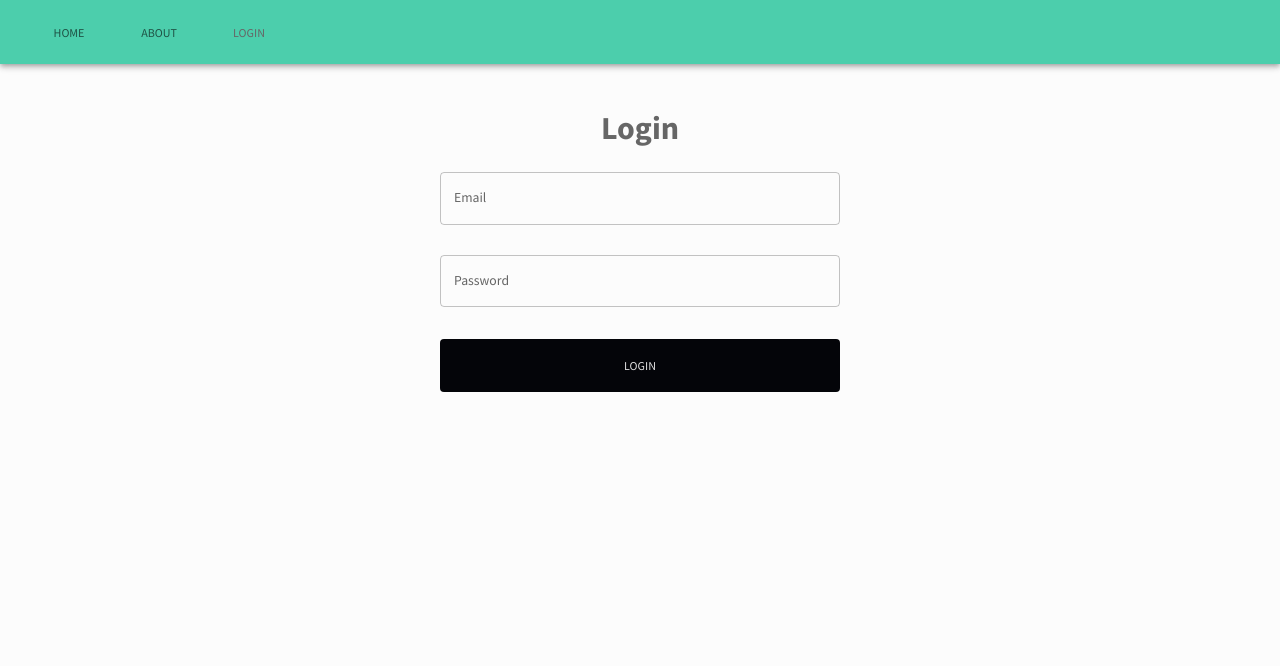
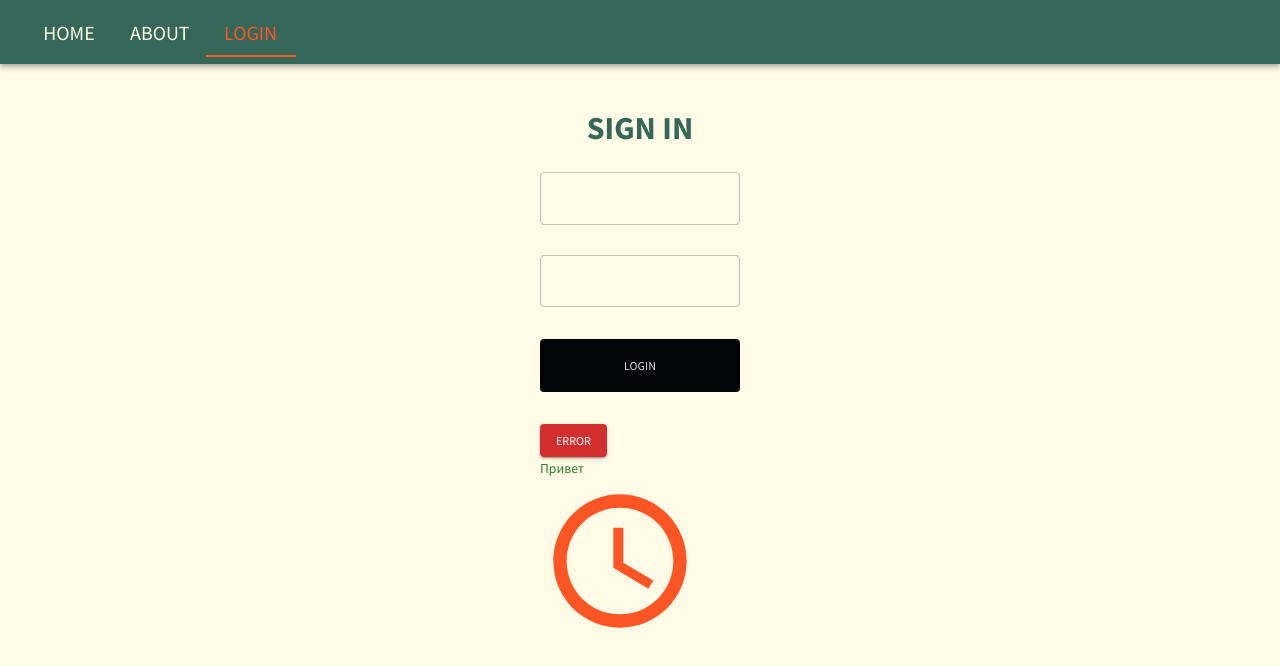
Before and after one commit to vitlyc/labaratory, a React (Create React App) app: page /login in a window 1280 px wide. Shown: the top 666 px of the page. Built offline with nearby package versions, Linux system fonts and the light colour scheme.

Commit message:
refac theme

```diff
--- a/src/App.tsx
+++ b/src/App.tsx
@@ -2,7 +2,7 @@ import { Routes, Route } from "react-router-dom"
 import { CssBaseline, ThemeProvider } from "@mui/material"
 import { ColorModeContext, useMode } from "./theme"
 import Navbar from "./components/Navbar/Navbar"
-// import Table from "./components/Table/Table"
+import Table from "./components/Table/Table"
 import About from "./components/About/About"
 import LoginPage from "./components/Login/Login2"
 import { Header } from "./components/Header/Header"
@@ -17,13 +17,11 @@ export const App = () => {
         <div className="app">
           {/* <Navbar /> */}
           <Header />
-          <main>
-            <Routes>
-              <Route path="/" element={<Header />} />
-              <Route path="/login" element={<LoginPage />} />
-              <Route path="/about" element={<About />} />
-            </Routes>
-          </main>
+          <Routes>
+            <Route path="/" element={<Table />} />
+            <Route path="/login" element={<LoginPage />} />
+            <Route path="/about" element={<About />} />
+          </Routes>
         </div>
       </ThemeProvider>
     </ColorModeContext.Provider>
--- a/src/components/Header/Header.tsx
+++ b/src/components/Header/Header.tsx
@@ -1,15 +1,12 @@
-import React, { useState } from "react"
-import { Link } from "react-router-dom"
+import React from "react"
 import AppBar from "@mui/material/AppBar"
 import Toolbar from "@mui/material/Toolbar"
-import Typography from "@mui/material/Typography"
-import Button from "@mui/material/Button"
 import NavTabs from "../NavTabs/NavTabs"
 
 export const Header = (): JSX.Element => {
   return (
     <>
-      <AppBar position="sticky" color="secondary" enableColorOnDark>
+      <AppBar position="sticky" enableColorOnDark>
         <Toolbar>
           <NavTabs />
         </Toolbar>
--- a/src/components/Login/Login2.tsx
+++ b/src/components/Login/Login2.tsx
@@ -7,9 +7,12 @@ import {
   Button,
   AppBar,
   Toolbar,
+  IconButton,
 } from "@mui/material"
 import Form from "../Form/Form"
 import { tokens } from "../../theme"
+import AccessTimeIcon from "@mui/icons-material/AccessTime"
+import AccessTimeOutlinedIcon from "@mui/icons-material/AccessTimeOutlined"
 
 const LoginPage = (): JSX.Element => {
   const theme = useTheme()
@@ -24,10 +27,17 @@ const LoginPage = (): JSX.Element => {
         textAlign="center"
         sx={{ padding: "0 0 20px" }}
       >
-        Login
+        SIGN IN
+      </Typography>
+      <Form />
+      <Button variant="contained" color="error">
+        Error
+      </Button>
+      <Typography variant="subtitle1" color="success.main">
+        Привет
       </Typography>
 
-      <Form />
+      <AccessTimeOutlinedIcon sx={{ fontSize: "160px" }} color="secondary" />
     </Box>
   )
 }
--- a/src/components/NavTabs/NavTabs.tsx
+++ b/src/components/NavTabs/NavTabs.tsx
@@ -2,6 +2,7 @@ import React, { useState, useEffect } from "react"
 import { Link, useLocation } from "react-router-dom"
 import Tabs from "@mui/material/Tabs"
 import Tab from "@mui/material/Tab"
+import { Box, Button, Typography, Slider } from "@mui/material"
 
 type PathToValueMap = { [key: string]: number }
 
@@ -20,17 +21,33 @@ const NavTabs = () => {
   }, [pathname, value])
 
   return (
+    <Box>
       <Tabs
         value={value}
         onChange={onChangeTab}
-      aria-label=""
         indicatorColor="secondary"
-      component="nav"
+        textColor="secondary"
       >
-      <Tab label="Home" component={Link} to="/" />
-      <Tab label="About" component={Link} to="/about" />
-      <Tab label="Login" component={Link} to="/login" />
+        <Tab
+          label="Home"
+          component={Link}
+          to="/"
+          sx={{ fontSize: "20px", color: "#FFFBE6" }}
+        />
+        <Tab
+          label="About"
+          component={Link}
+          to="/about"
+          sx={{ fontSize: "20px", color: "#FFFBE6" }}
+        />
+        <Tab
+          label="Login"
+          component={Link}
+          to="/login"
+          sx={{ fontSize: "20px", color: "#FFFBE6" }}
+        />
       </Tabs>
+    </Box>
   )
 }
 
--- /dev/null
+++ b/src/components/custom/ColoredTab.tsx
@@ -0,0 +1,18 @@
+import { styled } from "@mui/material/styles"
+import Tab, { TabProps } from "@mui/material/Tab"
+
+interface ColoredTabProps extends TabProps {
+  userColor?: string
+}
+
+const ColoredTab = styled(Tab)<ColoredTabProps>(({ theme, userColor }) => ({
+  "&.Mui-selected": {
+    color: userColor || theme.palette.secondary.main,
+    backgroundColor: userColor || theme.palette.secondary.main,
+    "&:hover": {
+      backgroundColor: userColor || theme.palette.secondary.main,
+    },
+  },
+}))
+
+export default ColoredTab
--- a/src/index.css
+++ b/src/index.css
@@ -1,5 +1,4 @@
-@import url("https://fonts.googleapis.com/css2?family=Source+Sans+Pro:wght@400;600;700&display=swap");
-
+@import url('https://fonts.googleapis.com/css2?family=Source+Sans+Pro:wght@300;400;600;700&display=swap');
 :root {
   --footer-height: 60px;
   --navbar-height: 4rem;
@@ -21,3 +20,11 @@ body {
   justify-content: center;
 
 }
+
+.tab {
+  font-size: 24px;
+
+}
+.MuiButton-root{
+  color:aqua;
+}
--- a/src/theme.ts
+++ b/src/theme.ts
@@ -146,18 +146,28 @@ export const themeSettings = (mode: string) => {
         : {
             // palette values for light mode
             primary: {
-              main: colors.grey[500],
+              dark: "#37966F",
+              main: "#356859",
+              light: "#B9E4C9",
             },
             secondary: {
-              main: colors.greenAccent[500],
+              main: "#FD5523",
             },
-            neutral: {
-              dark: colors.grey[700],
-              main: colors.grey[500],
-              light: colors.grey[100],
+            warning: {
+              light: "#ff9800",
+              main: "#ed6c02",
+              dark: "#e65100",
             },
+            light: "#B9E4C9",
+
             background: {
-              default: "#fcfcfc",
+              paper: "#FFFBE6",
+              default: "#FFFBE6",
+            },
+            text: {
+              primary: "#e65100",
+              secondary: "#FFFBE6",
+              light: "#B9E4C9",
             },
           }),
     },
@@ -189,6 +199,9 @@ export const themeSettings = (mode: string) => {
         fontSize: 14,
       },
     },
+    a: {
+      fontSize: "12rem",
+    },
   }
 }
 type ColorMode = {
@@ -215,5 +228,6 @@ export const useMode = (): UseModeReturnType => {
     () => createTheme(themeSettings(mode) as ThemeOptions),
     [mode]
   )
+
   return [theme, colorMode]
 }
```
Lines whose indentation alone changed are shown as unchanged.
